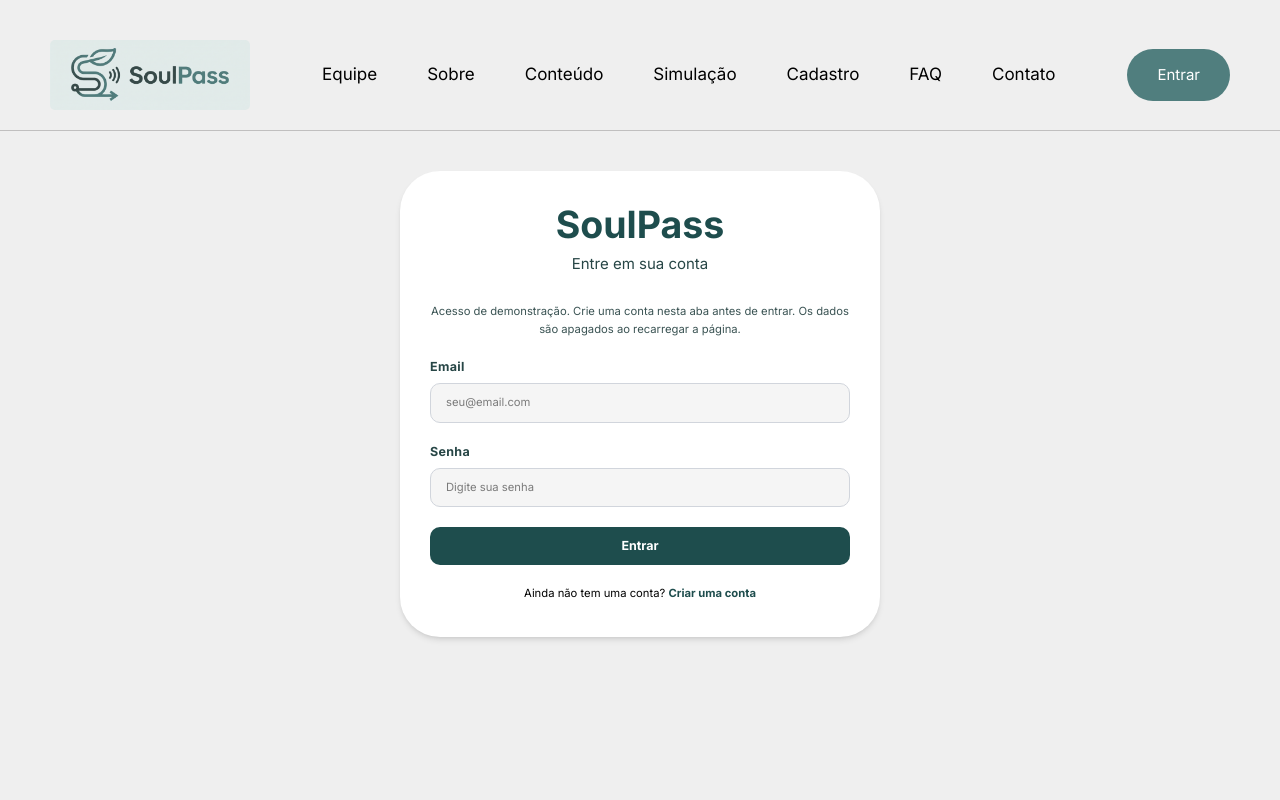
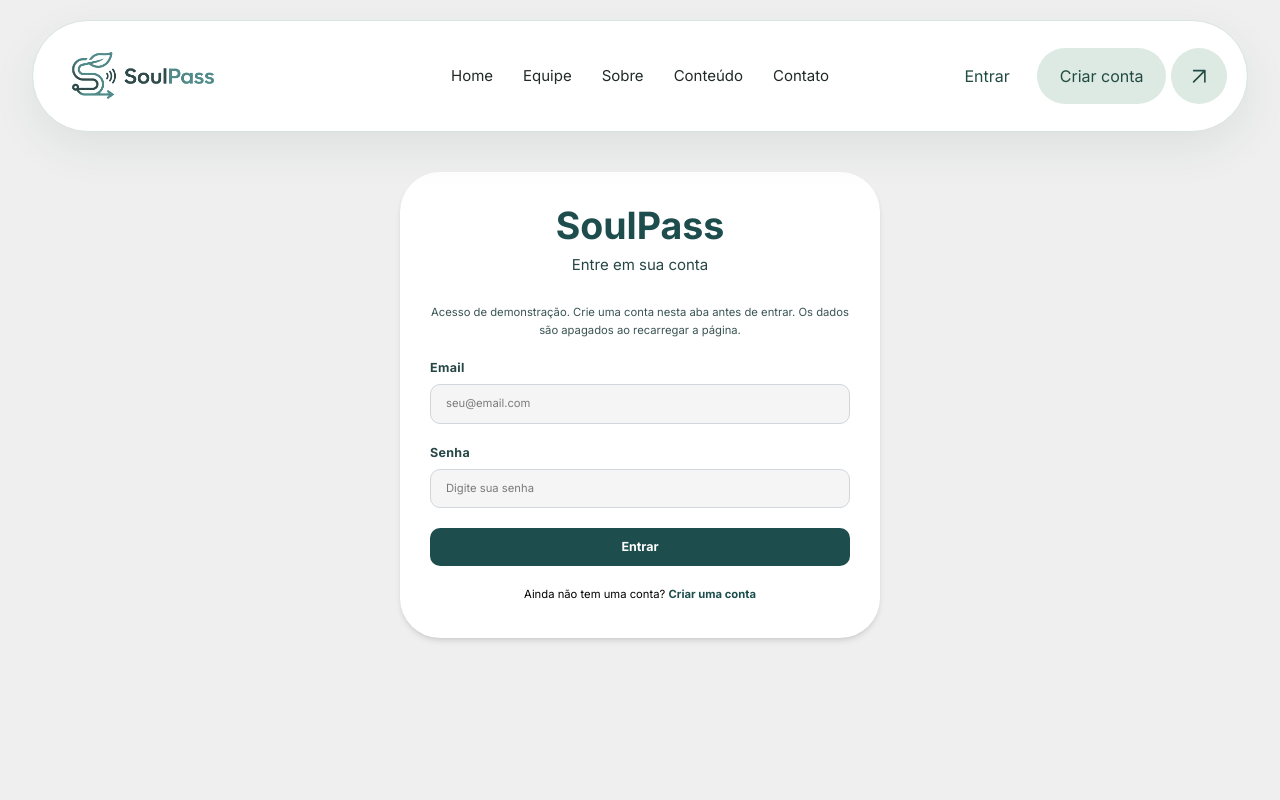
Before and after one commit to NEXT-TECH-2026/FRONT-END-DESIGN-ENGINEERING-04, a React (Vite) app: page /login in a window 1280 px wide. Shown: the top 800 px of the page. Built offline with nearby package versions, Linux system fonts and the light colour scheme.

Commit message:
feat: Recriando o cabecalho, mudando o estilo e regras de visualização e adicionando a documentação do README

```diff
--- a/src/components/Cabecalho/index.tsx
+++ b/src/components/Cabecalho/index.tsx
@@ -1,111 +1,133 @@
-import { useState } from "react";
+import { useRef, useState } from "react";
 import { Link, useNavigate } from "react-router";
 import { useDemoAuth } from "../../contexts/demoAuth";
 import MenuCabecalho from "../Menu/MenuCabecalho";
 import logoSoulPass from "../../img/SoulPass-logo.jpg";
 
+function SetaAcesso() {
+    return (
+        <svg aria-hidden="true" viewBox="0 0 24 24" fill="none" className="h-9 w-9" stroke="currentColor" strokeWidth="1.7" strokeLinecap="round" strokeLinejoin="round">
+            <path d="M6 18 18 6M6 6h12v12" />
+        </svg>
+    );
+}
+
 export default function Cabecalho() {
     const [menuAberto, setMenuAberto] = useState(false);
+    const botaoMenu = useRef<HTMLButtonElement>(null);
+    const { usuario, sair: encerrarSessao } = useDemoAuth();
+    const navigate = useNavigate();
 
-    const { usuario, sair: encerrarSessao } = useDemoAuth();
-    const nomeUsuario = usuario?.nome;
-    const navigate = useNavigate();
+    function fecharMenu() {
+        setMenuAberto(false);
+    }
 
     function sair() {
         encerrarSessao();
-        setMenuAberto(false);
+        fecharMenu();
         navigate("/login");
     }
 
     return (
-        <header className="mt-8 border-b border-[#c0bfbf]" onKeyDown={(evento) => { if (evento.key === "Escape") setMenuAberto(false); }}>
-            <a href="#conteudo-principal" className="sr-only focus:not-sr-only focus:inline-block focus:rounded-lg focus:bg-white focus:p-5 focus:text-[#1e4d4d]">Pular para o conteúdo</a>
-            <div className="relative flex w-full items-center justify-between px-20 py-8 max-md:px-8">
+        <header
+            className="sticky top-6 z-40 mx-auto mt-6 w-[calc(100%-3.2rem)] max-w-[165rem] rounded-[3.2rem] border border-[#d6e3df] bg-white shadow-[0_16px_45px_rgba(31,62,62,0.08)] sm:top-8 sm:mt-8 sm:w-[calc(100%-6.4rem)] xl:rounded-full"
+            onKeyDown={(evento) => {
+                if (evento.key === "Escape" && menuAberto) {
+                    fecharMenu();
+                    botaoMenu.current?.focus();
+                }
+            }}
+        >
+            <a href="#conteudo-principal" className="sr-only focus:not-sr-only focus:absolute focus:left-8 focus:top-4 focus:z-50 focus:rounded-full focus:bg-[#1e4d4d] focus:px-6 focus:py-4 focus:text-white">
+                Pular para o conteúdo
+            </a>
 
+            <div className="flex min-h-[8.8rem] items-center justify-between gap-6 px-6 py-4 sm:px-10 xl:grid xl:min-h-[11rem] xl:grid-cols-[minmax(0,1fr)_auto_minmax(0,1fr)] xl:gap-8 xl:px-8 xl:py-6">
                 <Link
                     to="/"
-                    onClick={() => setMenuAberto(false)}
-                    className="block shrink-0 rounded-lg focus-visible:outline-2 focus-visible:outline-offset-4 focus-visible:outline-[#507e7e]"
+                    onClick={fecharMenu}
+                    className="block shrink-0 rounded-xl focus-visible:outline-2 focus-visible:outline-offset-4 focus-visible:outline-[#507e7e] xl:justify-self-start"
                 >
                     <img
                         src={logoSoulPass}
                         alt="SoulPass - Página inicial"
                         width={2752}
                         height={1536}
-                        className="h-[6rem] w-[18rem] rounded-lg object-cover sm:h-[7rem] sm:w-[20rem]"
+                        className="h-[5.6rem] w-[16rem] object-cover brightness-110 contrast-[1.15] sm:h-[6.4rem] sm:w-[18rem]"
                     />
                 </Link>
 
-                {/* Menu responsivo no desktop */}
-                <div className="max-xl:hidden">
-                    <MenuCabecalho onNavigate={() => setMenuAberto(false)} />
+                <div className="hidden xl:block xl:justify-self-center">
+                    <MenuCabecalho onNavigate={fecharMenu} />
                 </div>
 
-                {/* Usuário / botão Entrar */}
-                {nomeUsuario ? (
-                    <div className="flex items-center gap-5 max-xl:hidden">
-                        <span className="text-[1.5rem] font-['Inter',sans-serif] text-[var(--cabecalho-color)]">
-                            Bem-vindo, {nomeUsuario}!
+                {usuario ? (
+                    <div className="hidden min-w-0 items-center justify-self-end gap-5 xl:flex">
+                        <span title={usuario.nome} className="max-w-[10rem] truncate text-[1.4rem] text-[#3a5353]">
+                            Olá, {usuario.nome}
                         </span>
-
-                        <button
-                            onClick={sair}
-                            className="rounded-[4rem] border-2 border-[var(--cabecalho-color)] px-8 py-4 text-[1.2rem] font-semibold text-[var(--cabecalho-color)] transition duration-300 hover:bg-[var(--cabecalho-color)] hover:text-white"
-                        >
+                        <Link to="/solucao-simulacao" className="flex min-h-[5.6rem] shrink-0 items-center rounded-full bg-[#dceae3] px-8 text-[1.5rem] text-[#234b43] transition-colors hover:bg-[#cbded2] focus-visible:outline-2 focus-visible:outline-offset-4 focus-visible:outline-[#507e7e]">
+                            Minha simulação
+                        </Link>
+                        <button type="button" onClick={sair} className="min-h-[5.6rem] cursor-pointer rounded-full bg-[#e0ede7] px-9 text-[1.6rem] text-[#234b43] transition-colors hover:bg-[#cedfd6] focus-visible:outline-2 focus-visible:outline-offset-4 focus-visible:outline-[#507e7e]">
                             Sair
                         </button>
                     </div>
                 ) : (
-                    <Link
-                        to="/login"
-                        className="inline-block rounded-[4rem] bg-[var(--cabecalho-color)] px-12 py-6 text-[1.5rem] font-['Inter',sans-serif] text-[var(--text-white)] no-underline transition duration-300 max-xl:hidden"
-                    >
-                        Entrar
-                    </Link>
+                    <div className="hidden shrink-0 items-center justify-self-end gap-5 xl:flex">
+                        <Link to="/login" className="flex min-h-[5.6rem] items-center rounded-full px-6 text-[1.6rem] text-[#234b43] transition-colors hover:bg-[#edf4ef] focus-visible:outline-2 focus-visible:outline-offset-4 focus-visible:outline-[#507e7e]">
+                            Entrar
+                        </Link>
+                        <Link to="/cadastro" className="group flex items-center gap-2 rounded-full text-[#234b43] focus-visible:outline-2 focus-visible:outline-offset-4 focus-visible:outline-[#507e7e]">
+                            <span className="flex min-h-[5.6rem] items-center rounded-full bg-[#dceae3] px-9 text-[1.6rem] transition-colors group-hover:bg-[#cbded2]">
+                                Criar conta
+                            </span>
+                            <span className="flex h-[5.6rem] w-[5.6rem] items-center justify-center rounded-full bg-[#dceae3] transition-colors group-hover:bg-[#cbded2]">
+                                <SetaAcesso />
+                            </span>
+                        </Link>
+                    </div>
                 )}
 
-                {/* Botão hamburger */}
                 <button
+                    ref={botaoMenu}
                     type="button"
-                    onClick={() => setMenuAberto(!menuAberto)}
-                    className="hidden text-[2.8rem] text-[var(--cabecalho-color)] max-xl:block"
+                    onClick={() => setMenuAberto((aberto) => !aberto)}
+                    className="flex h-[4.8rem] w-[4.8rem] shrink-0 cursor-pointer items-center justify-center rounded-full border border-[#d6e3df] bg-[#f2f7f4] text-[#234b43] transition-colors hover:bg-[#e0ede7] focus-visible:outline-2 focus-visible:outline-offset-4 focus-visible:outline-[#507e7e] xl:hidden"
                     aria-label={menuAberto ? "Fechar menu" : "Abrir menu"}
                     aria-expanded={menuAberto}
                     aria-controls="menu-mobile"
                 >
-                    {menuAberto ? "✕" : "☰"}
+                    <svg aria-hidden="true" viewBox="0 0 24 24" fill="none" className="h-10 w-10" stroke="currentColor" strokeWidth="1.6" strokeLinecap="round">
+                        {menuAberto ? <path d="m6 6 12 12M6 18 18 6" /> : <path d="M5 7h14M5 12h14M5 17h14" />}
+                    </svg>
                 </button>
             </div>
 
-            {/* Menu mobile */}
             {menuAberto && (
-                <div id="menu-mobile" className="flex flex-col items-center gap-8 border-t border-[#c0bfbf] px-8 py-8 xl:hidden">
-                    <MenuCabecalho onNavigate={() => setMenuAberto(false)} />
-
-                    {nomeUsuario ? (
-                        <div className="flex flex-col items-center gap-4">
-                            <span className="text-[1.5rem] font-['Inter',sans-serif] text-[var(--cabecalho-color)]">
-                                Bem-vindo, {nomeUsuario}!
-                            </span>
-
-                            <button
-                                onClick={() => {
-                                    sair();
-                                    setMenuAberto(false);
-                                }}
-                                className="rounded-[4rem] border-2 border-[var(--cabecalho-color)] px-8 py-4 text-[1.2rem] font-semibold text-[var(--cabecalho-color)]"
-                            >
-                                Sair
-                            </button>
+                <div id="menu-mobile" className="mx-6 flex max-h-[65dvh] flex-col gap-6 overflow-y-auto overscroll-contain border-t border-[#e6edec] py-6 sm:mx-10 xl:hidden">
+                    <MenuCabecalho onNavigate={fecharMenu} />
+                    {usuario ? (
+                        <div className="flex flex-col gap-4 border-t border-[#e6edec] pt-6">
+                            <div className="flex flex-wrap items-center justify-between gap-4 px-6">
+                                <span className="min-w-0 break-words text-[1.5rem] text-[#3a5353]">Olá, {usuario.nome}</span>
+                                <button type="button" onClick={sair} className="min-h-[4.8rem] cursor-pointer rounded-full px-8 text-[1.6rem] text-[#234b43] hover:bg-[#edf4ef] focus-visible:outline-2 focus-visible:outline-[#507e7e]">Sair</button>
+                            </div>
+                            <Link to="/solucao-simulacao" onClick={fecharMenu} className="flex min-h-[5.2rem] items-center justify-between rounded-full bg-[#dceae3] px-8 text-[1.6rem] text-[#234b43] hover:bg-[#cbded2] focus-visible:outline-2 focus-visible:outline-[#507e7e]">
+                                Minha simulação
+                                <SetaAcesso />
+                            </Link>
                         </div>
                     ) : (
-                        <Link
-                            className="inline-block rounded-[4rem] bg-[var(--cabecalho-color)] px-12 py-6 text-[1.5rem] font-['Inter',sans-serif] text-[var(--text-white)] no-underline"
-                            to="/login"
-                            onClick={() => setMenuAberto(false)}
-                        >
-                            Entrar
-                        </Link>
+                        <div className="flex flex-col gap-3">
+                            <Link to="/login" onClick={fecharMenu} className="flex min-h-[5.2rem] items-center justify-center rounded-full border border-[#d6e3df] px-8 text-[1.6rem] text-[#234b43] hover:bg-[#edf4ef] focus-visible:outline-2 focus-visible:outline-[#507e7e]">
+                                Entrar
+                            </Link>
+                            <Link to="/cadastro" onClick={fecharMenu} className="flex min-h-[5.2rem] items-center justify-between rounded-full bg-[#dceae3] px-8 text-[1.6rem] text-[#234b43] transition-colors hover:bg-[#cbded2] focus-visible:outline-2 focus-visible:outline-[#507e7e]">
+                                Criar conta
+                                <SetaAcesso />
+                            </Link>
+                        </div>
                     )}
                 </div>
             )}
--- a/src/components/Menu/MenuCabecalho/index.tsx
+++ b/src/components/Menu/MenuCabecalho/index.tsx
@@ -1,44 +1,29 @@
 import { NavLink } from "react-router";
 
-export default function MenuCabecalho({ onNavigate }: { onNavigate?: () => void }){
-    return(
-        <nav aria-label="Navegação principal" onClick={onNavigate} className="flex items-center gap-12 list-none max-xl:w-full max-xl:flex-col max-xl:gap-5">
-            <ul className="flex items-center gap-12 list-none max-xl:flex-col max-xl:gap-6">
-                <li><NavLink
-                        className="text-[var(--text-black)] no-underline text-[1.7rem] px-4 py-2 font-['Inter',sans-serif] rounded-[2rem] transition duration-300 hover:bg-[#67939354] [&.active]:bg-[#67939354]"
-                        to="/Equipe"
-                    >Equipe</NavLink>
-                </li>
-                <li><NavLink
-                        className="text-[var(--text-black)] no-underline text-[1.7rem] px-4 py-2 font-['Inter',sans-serif] rounded-[2rem] transition duration-300 hover:bg-[#67939354] [&.active]:bg-[#67939354]"
-                        to="/Sobre"
-                    >Sobre</NavLink>
-                </li>
-                <li><NavLink
-                        className="text-[var(--text-black)] no-underline text-[1.7rem] px-4 py-2 font-['Inter',sans-serif] rounded-[2rem] transition duration-300 hover:bg-[#67939354] [&.active]:bg-[#67939354]"
-                        to="/Conteudo"
-                    >Conteúdo</NavLink>
-                </li>
-                <li><NavLink
-                        className="text-[var(--text-black)] no-underline text-[1.7rem] px-4 py-2 font-['Inter',sans-serif] rounded-[2rem] transition duration-300 hover:bg-[#67939354] [&.active]:bg-[#67939354]"
-                        to="/Solucao-Simulacao"
-                    >Simulação</NavLink>
-                </li>
-                <li><NavLink
-                        className="text-[var(--text-black)] no-underline text-[1.7rem] px-4 py-2 font-['Inter',sans-serif] rounded-[2rem] transition duration-300 hover:bg-[#67939354] [&.active]:bg-[#67939354]"
-                        to="/Cadastro"
-                    >Cadastro</NavLink>
-                </li>
-                <li><NavLink
-                    className="text-[var(--text-black)] no-underline text-[1.7rem] px-4 py-2 font-['Inter',sans-serif] rounded-[2rem] transition duration-300 hover:bg-[#67939354] [&.active]:bg-[#67939354]"
-                    to="/Faq"
-                    >FAQ</NavLink>
-                </li>
-                <li><NavLink
-                        className="text-[var(--text-black)] no-underline text-[1.7rem] px-4 py-2 font-['Inter',sans-serif] rounded-[2rem] transition duration-300 hover:bg-[#67939354] [&.active]:bg-[#67939354]"
-                        to="/Contato"
-                    >Contato</NavLink>
-                </li>
+const links = [
+    { to: "/", label: "Home" },
+    { to: "/equipe", label: "Equipe" },
+    { to: "/sobre", label: "Sobre" },
+    { to: "/conteudo", label: "Conteúdo" },
+    { to: "/contato", label: "Contato" },
+];
+
+export default function MenuCabecalho({ onNavigate }: { onNavigate?: () => void }) {
+    return (
+        <nav aria-label="Navegação principal">
+            <ul className="flex list-none flex-col gap-2 xl:flex-row xl:items-center xl:gap-6 2xl:gap-10">
+                {links.map(({ to, label }) => (
+                    <li key={to}>
+                        <NavLink
+                            to={to}
+                            end={to === "/"}
+                            onClick={onNavigate}
+                            className={({ isActive }) => `block rounded-full px-6 py-5 text-[1.6rem] whitespace-nowrap transition-colors hover:bg-[#edf4ef] hover:text-[#234b43] focus-visible:outline-2 focus-visible:outline-offset-2 focus-visible:outline-[#507e7e] xl:px-3 xl:py-4 xl:text-[1.5rem] ${isActive ? "bg-[#edf4ef] text-[#234b43]" : "text-[#202b28]"}`}
+                        >
+                            {label}
+                        </NavLink>
+                    </li>
+                ))}
             </ul>
         </nav>
     );
--- a/src/components/Menu/MenuRodape/index.tsx
+++ b/src/components/Menu/MenuRodape/index.tsx
@@ -1,9 +1,11 @@
 import { NavLink } from "react-router";
+import { useDemoAuth } from "../../../contexts/demoAuth";
 
 const estiloLink =
     "text-[1.5rem] font-['Inter',sans-serif] text-[#4e4d4d] hover:text-[var(--cabecalho-color)]";
 
 export default function MenuRodape() {
+    const { usuario } = useDemoAuth();
     return (
         <nav className="w-fit">
             <ul className="m-0 flex list-none flex-col gap-2 p-0">
@@ -63,13 +65,13 @@ export default function MenuRodape() {
                     >FAQ</NavLink>
                 </li>
 
-                <li>
+                {usuario && <li>
                     <NavLink
                         to="/Solucao-Simulacao"
                         className={estiloLink}
                     >Simulação
                     </NavLink>
-                </li>
+                </li>}
             </ul>
         </nav>
     );
--- a/src/pages/Conteudo/index.tsx
+++ b/src/pages/Conteudo/index.tsx
@@ -1,8 +1,10 @@
 import { Link } from "react-router";
 import { useEffect } from "react";
 import imagem_conteudo from "../../img/imagem_conteudo.png";
+import { useDemoAuth } from "../../contexts/demoAuth";
 
 export default function Conteudo(){
+    const { usuario } = useDemoAuth();
 
     useEffect(() => {
           document.title = "SoulPass - Conteudo";
@@ -24,7 +26,7 @@ export default function Conteudo(){
             <Link
               to="/solucao-simulacao"
               className="inline-block rounded-[999px] bg-[#5e8f8e] px-[28px] py-[14px] text-[15px] font-semibold text-white no-underline transition duration-300 hover:bg-[#4d7b7a]"
-            >Simular Agora</Link>
+            >{usuario ? "Simular agora" : "Entrar para simular"}</Link>
           </div>
         </div>
         <div className="relative w-full max-w-full lg:max-w-[720px]">
--- a/src/pages/Login/index.tsx
+++ b/src/pages/Login/index.tsx
@@ -17,7 +17,7 @@ export default function Login() {
     evento.preventDefault();
 
     if (entrarNaDemo(email, senha)) {
-      navigate("/conteudo");
+      navigate("/solucao-simulacao", { replace: true });
     } else {
       setMostrarModal(true);
     }
--- /dev/null
+++ b/src/routes/AcessoSimulacao.tsx
@@ -0,0 +1,10 @@
+import type { ReactNode } from 'react';
+import { Navigate } from 'react-router';
+import { useDemoAuth } from '../contexts/demoAuth';
+
+export default function AcessoSimulacao({ children }: { children: ReactNode }) {
+  const { usuario } = useDemoAuth();
+
+  // Controle de navegação do protótipo; a API real também deverá validar a sessão.
+  return usuario ? children : <Navigate to="/login" replace />;
+}
--- a/src/routes/index.tsx
+++ b/src/routes/index.tsx
@@ -10,6 +10,7 @@ import Login from '../pages/Login';
 import Sobre from '../pages/Sobre';
 import SolucaoSimulacao from '../pages/Solucao-Simulacao';
 import NaoEncontrada from '../pages/NaoEncontrada';
+import AcessoSimulacao from './AcessoSimulacao';
 
 export const router = createBrowserRouter([
   {
@@ -24,7 +25,7 @@ export const router = createBrowserRouter([
       { path: 'faq', element: <Faq /> },
       { path: 'login', element: <Login /> },
       { path: 'sobre', element: <Sobre /> },
-      { path: 'solucao-simulacao', element: <SolucaoSimulacao /> },
+      { path: 'solucao-simulacao', element: <AcessoSimulacao><SolucaoSimulacao /></AcessoSimulacao> },
       // Compatibilidade com o endereço que aparecia no projeto antigo.
       { path: 'SolucaoSimulacao', element: <Navigate to="/solucao-simulacao" replace /> },
       { path: '*', element: <NaoEncontrada /> },
```
Also changed, not shown: 1 other file (tests, documents, lock files or other folders).
